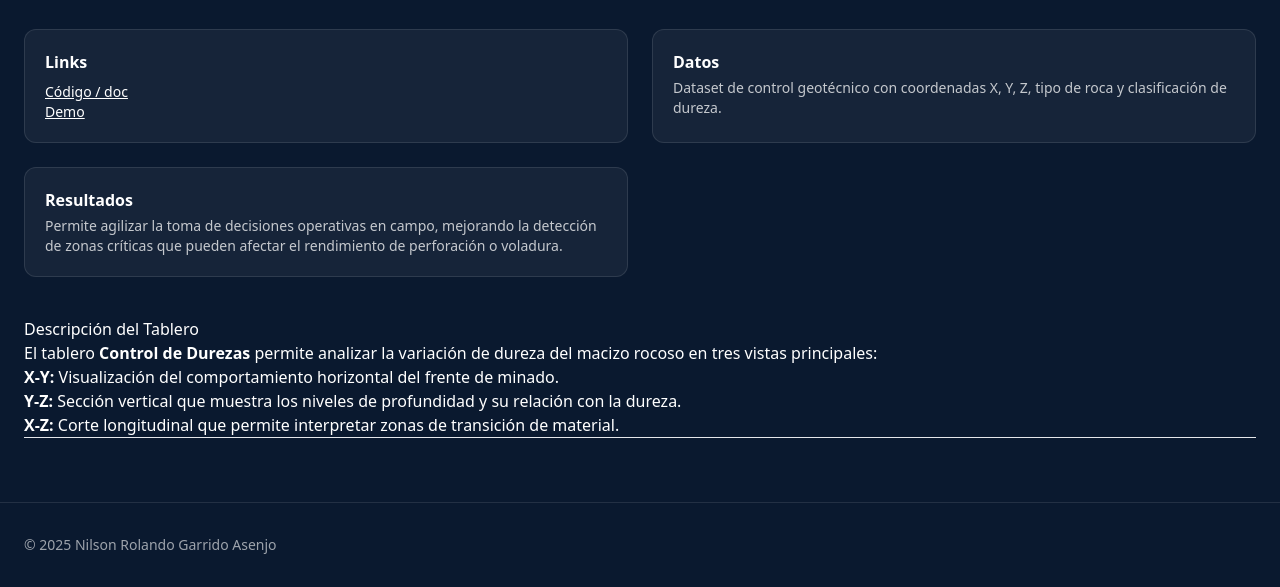
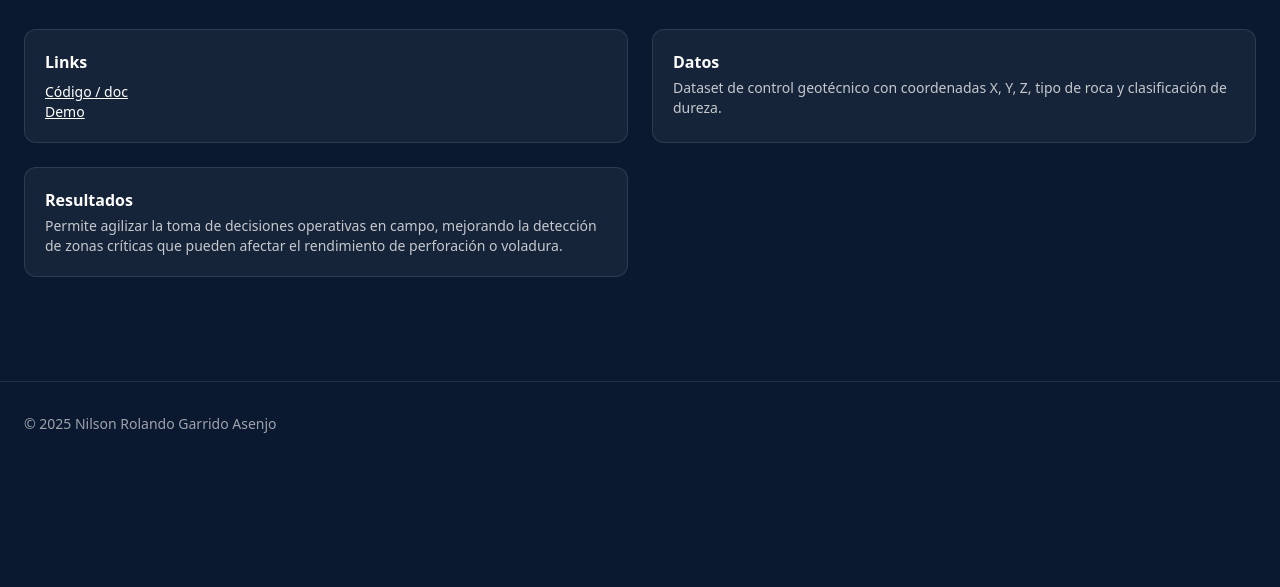
Before and after one commit to nrgarridoa/nrgarridoa.github.io, a Jekyll site: the page built from _projects/powerbi-control-durezas.md, in a window 1280 px wide and 900 px high, scrolled down 623 px, cut to the strip 313-900 px from the top of the window. Built offline with Jekyll 4.4.1, drawn with Linux system fonts in a browser that asks for light colours; nearby versions of some CDN libraries; after the commit the page ends 1402 px from its top, so only the background shows below that.

Commit message:
Update powerbi-control-durezas.md

```diff
--- a/_projects/powerbi-control-durezas.md
+++ b/_projects/powerbi-control-durezas.md
@@ -11,12 +11,3 @@ demo: https://app.powerbi.com/view?r=eyJrIjoiMWNhNWMwNmEtNjE4YS00NzgxLTkzOTUtYTl
 data_info: "Dataset de control geotécnico con coordenadas X, Y, Z, tipo de roca y clasificación de dureza."
 results: "Permite agilizar la toma de decisiones operativas en campo, mejorando la detección de zonas críticas que pueden afectar el rendimiento de perforación o voladura."
 ---
-
-### Descripción del Tablero
-El tablero **Control de Durezas** permite analizar la variación de dureza del macizo rocoso en tres vistas principales:
-
-- **X-Y:** Visualización del comportamiento horizontal del frente de minado.
-- **Y-Z:** Sección vertical que muestra los niveles de profundidad y su relación con la dureza.
-- **X-Z:** Corte longitudinal que permite interpretar zonas de transición de material.
-
----
```
